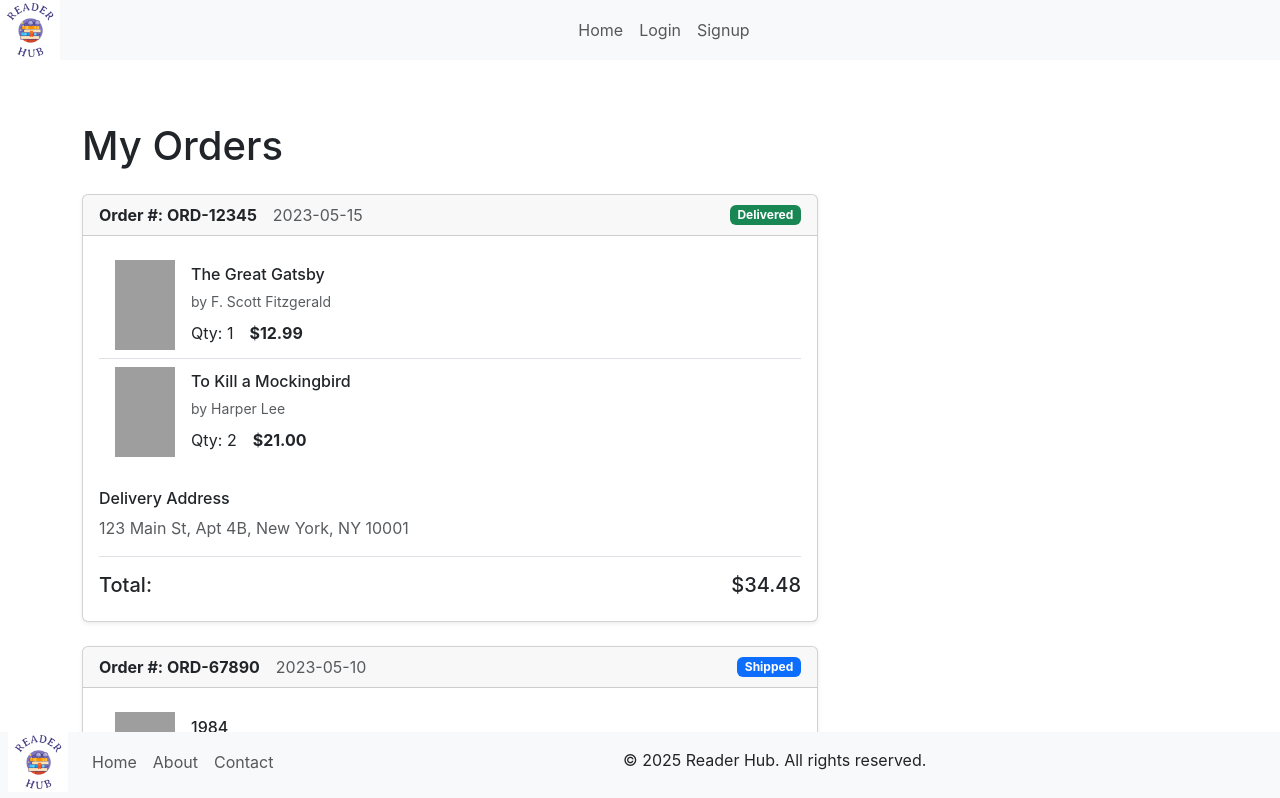
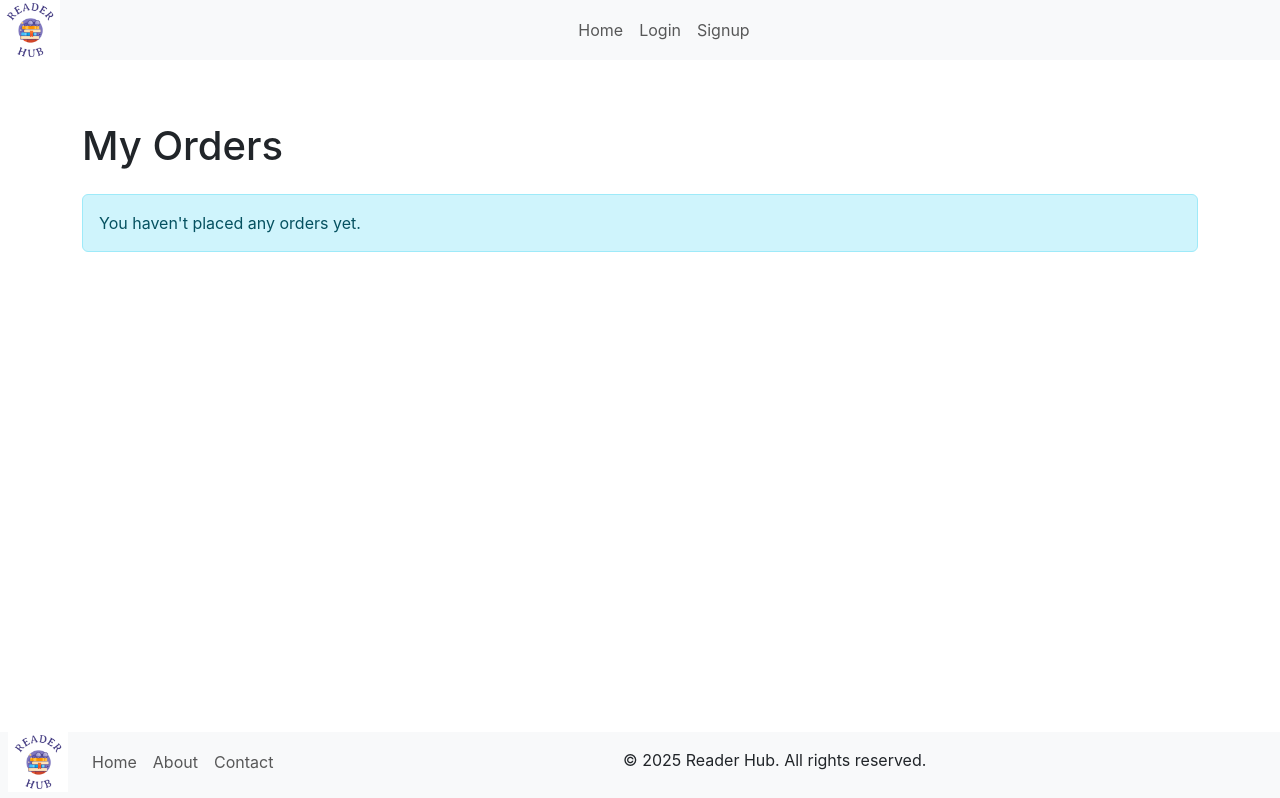
Before and after one commit to ibrahim-shahin23/reader-hub-ui, a React (Vite) app: page /myorders in a window 1280 px wide. Shown: the top 798 px of the page. Built offline with nearby package versions, Linux system fonts and the light colour scheme; grey boxes are pictures that could not be loaded.

Commit message:
feature(cart-checkout-favourite-functionality):implemented cart ,checkout and my orders functionality

```diff
--- a/src/components/Checkout/OrderSummary.tsx
+++ b/src/components/Checkout/OrderSummary.tsx
@@ -1,5 +1,5 @@
 import React from 'react';
-import { Card, ListGroup } from 'react-bootstrap';
+import { Card, ListGroup, Alert } from 'react-bootstrap';
 
 interface OrderItem {
   title: string;
@@ -22,6 +22,10 @@ const OrderSummary: React.FC<OrderProps> = ({ order }) => {
       <Card.Body>
         <h4 className="mb-4">Order Summary</h4>
 
+        {order.items.length === 0 ? (
+          <Alert variant="info">Your cart is empty</Alert>
+        ) : (
+          <>
             <ListGroup variant="flush">
               {order.items.map((item, index) => (
                 <ListGroup.Item key={index} className="d-flex justify-content-between">
@@ -47,6 +51,8 @@ const OrderSummary: React.FC<OrderProps> = ({ order }) => {
                 <span>${order.total.toFixed(2)}</span>
               </div>
             </div>
+          </>
+        )}
       </Card.Body>
     </Card>
   );
--- a/src/components/MyOrders/OrderCard.tsx
+++ b/src/components/MyOrders/OrderCard.tsx
@@ -1,68 +1,71 @@
 import React from 'react';
-import { Card, ListGroup, Badge, Image } from 'react-bootstrap';
+import { Card, ListGroup, Badge } from 'react-bootstrap';
 
-interface OrderItem {
+interface OrderCardProps {
+  order: {
+    orderId: string;
+    date: string;
+    status: string;
+    items: Array<{
       title: string;
       author: string;
       price: number;
       quantity: number;
       coverImage: string;
+    }>;
+    total: number;
+    deliveryAddress: string;
+  };
 }
 
-interface Order {
-  id: string;
-  date: string;
-  status: string;
-  items: OrderItem[];
-  total: number;
-  deliveryAddress: string;
-}
-
-const OrderCard: React.FC<{ order: Order }> = ({ order }) => {
-  const statusVariant = order.status === 'Delivered' ? 'success' :
-                       order.status === 'Shipped' ? 'primary' : 'warning';
-
+const OrderCard: React.FC<OrderCardProps> = ({ order }) => {
   return (
     <Card className="mb-4 shadow-sm">
       <Card.Header className="d-flex justify-content-between align-items-center">
         <div>
-          <span className="fw-bold">Order #: {order.id}</span>
-          <span className="text-muted ms-3">{order.date}</span>
+          <strong>Order #:</strong> {order.orderId}
+          <br />
+          <small className="text-muted">Placed on: {order.date}</small>
         </div>
-        <Badge bg={statusVariant}>{order.status}</Badge>
+        <Badge
+          bg={
+            order.status === 'Delivered' ? 'success' :
+            order.status === 'Shipped' ? 'primary' :
+            'warning'
+          }
+        >
+          {order.status}
+        </Badge>
       </Card.Header>
-
       <Card.Body>
         <ListGroup variant="flush">
           {order.items.map((item, index) => (
             <ListGroup.Item key={index} className="d-flex align-items-center">
-              <Image
+              <img
                 src={item.coverImage}
                 alt={item.title}
-                width={60}
-                height={90}
-                className="me-3"
-                style={{ objectFit: 'cover' }}
+                style={{ width: '50px', marginRight: '15px' }}
               />
               <div className="flex-grow-1">
                 <h6 className="mb-1">{item.title}</h6>
                 <small className="text-muted">by {item.author}</small>
-                <div className="mt-2">
-                  <span className="me-3">Qty: {item.quantity}</span>
-                  <span className="fw-bold">${(item.price * item.quantity).toFixed(2)}</span>
               </div>
+              <div className="text-end">
+                <div>${item.price.toFixed(2)} x {item.quantity}</div>
+                <strong>${(item.price * item.quantity).toFixed(2)}</strong>
               </div>
             </ListGroup.Item>
           ))}
         </ListGroup>
 
-        <div className="mt-4">
-          <h6>Delivery Address</h6>
-          <p className="text-muted">{order.deliveryAddress}</p>
-
-          <div className="d-flex justify-content-between border-top pt-3">
-            <h5>Total:</h5>
-            <h5>${order.total.toFixed(2)}</h5>
+        <div className="mt-3">
+          <div className="d-flex justify-content-between fw-bold">
+            <span>Total:</span>
+            <span>${order.total.toFixed(2)}</span>
+          </div>
+          <div className="mt-2">
+            <strong>Delivery Address:</strong>
+            <p>{order.deliveryAddress}</p>
           </div>
         </div>
       </Card.Body>
--- a/src/pages/CartPage.tsx
+++ b/src/pages/CartPage.tsx
@@ -7,6 +7,7 @@ import {
   decreaseQuantity,
   removeFromCart
 } from '../redux/slices/cartSlice';
+import { Link } from 'react-router-dom';
 
 const CartPage = () => {
   const dispatch = useAppDispatch();
@@ -122,14 +123,15 @@ const CartPage = () => {
                   </div>
                 </div>
 
+                <Link to="/checkout">
                   <Button
                     variant="primary"
                     size="lg"
                     className="w-100 py-3 fw-bold"
-                  href="/checkout"
                   >
                     Proceed to Checkout
                   </Button>
+                </Link>
               </div>
 
               <div className="mt-4">
--- a/src/pages/CheckoutPage.tsx
+++ b/src/pages/CheckoutPage.tsx
@@ -3,18 +3,25 @@ import { Container, Row, Col } from 'react-bootstrap';
 import CheckoutForm from '../components/Checkout/CheckoutForm';
 import OrderSummary from '../components/Checkout/OrderSummary';
 import PaymentDetails from '../components/Checkout/PaymentDetails';
+import { useAppSelector } from '../redux/hooks';
 
 const CheckoutPage = () => {
-  // Mock order data
+  const cartItems = useAppSelector((state) => state.cart.items);
+
+  // Calculate totals
+  const subtotal = cartItems.reduce((sum, item) => sum + (item.price * item.quantity), 0);
+  const deliveryFee = 3.99;
+  const total = subtotal + deliveryFee;
+
   const order = {
-    items: [
-      { title: "The Great Gatsby", quantity: 1, price: 12.99 },
-      { title: "To Kill a Mockingbird", quantity: 2, price: 10.50 },
-      { title: "1984", quantity: 1, price: 9.99 }
-    ],
-    subtotal: 43.98,
-    deliveryFee: 3.99,
-    total: 47.97
+    items: cartItems.map(item => ({
+      title: item.title,
+      quantity: item.quantity,
+      price: item.price
+    })),
+    subtotal,
+    deliveryFee,
+    total
   };
 
   return (
--- a/src/pages/MyOrdersPage.tsx
+++ b/src/pages/MyOrdersPage.tsx
@@ -1,60 +1,26 @@
 import React from 'react';
-import { Container, Row, Col } from 'react-bootstrap';
+import { Container, Row, Col, Alert } from 'react-bootstrap';
 import OrderCard from '../components/MyOrders/OrderCard';
+import { useAppSelector } from '../redux/hooks';
 
 const MyOrdersPage = () => {
-  // Mock orders data
-  const orders = [
-    {
-      id: 'ORD-12345',
-      date: '2023-05-15',
-      status: 'Delivered',
-      items: [
-        {
-          title: "The Great Gatsby",
-          author: "F. Scott Fitzgerald",
-          price: 12.99,
-          quantity: 1,
-          coverImage: "https://m.media-amazon.com/images/I/71FTb9X6wsL._AC_UF1000,1000_QL80_.jpg"
-        },
-        {
-          title: "To Kill a Mockingbird",
-          author: "Harper Lee",
-          price: 10.50,
-          quantity: 2,
-          coverImage: "https://m.media-amazon.com/images/I/71FxgtFKcQL._AC_UF1000,1000_QL80_.jpg"
-        }
-      ],
-      total: 34.48,
-      deliveryAddress: "123 Main St, Apt 4B, New York, NY 10001"
-    },
-    {
-      id: 'ORD-67890',
-      date: '2023-05-10',
-      status: 'Shipped',
-      items: [
-        {
-          title: "1984",
-          author: "George Orwell",
-          price: 9.99,
-          quantity: 1,
-          coverImage: "https://m.media-amazon.com/images/I/81WunXq0HjL._AC_UF1000,1000_QL80_.jpg"
-        }
-      ],
-      total: 13.98,
-      deliveryAddress: "123 Main St, Apt 4B, New York, NY 10001"
-    }
-  ];
+  const orders = useAppSelector((state) => state.orders.orders);
 
   return (
     <Container className="my-5 py-4">
       <h1 className="mb-4">My Orders</h1>
 
       <Row>
-        <Col lg={8}>
-          {orders.map((order) => (
-            <OrderCard key={order.id} order={order} />
-          ))}
+        <Col lg={12}>
+          {orders.length === 0 ? (
+            <Alert variant="info">
+              You haven't placed any orders yet.
+            </Alert>
+          ) : (
+            orders.map((order) => (
+              <OrderCard key={order.orderId} order={order} />
+            ))
+          )}
         </Col>
       </Row>
     </Container>
--- a/src/redux/slices/cartSlice.ts
+++ b/src/redux/slices/cartSlice.ts
@@ -1,16 +1,14 @@
 import { createSlice, PayloadAction } from '@reduxjs/toolkit';
 
-interface Book {
+// Export the CartItem interface
+export interface CartItem {
   id: number | string;
   title: string;
   author: string;
   publisher: string;
   price: number;
+  quantity: number;
   coverImage: string;
-}
-
-interface CartItem extends Book {
-  quantity: number;
 }
 
 interface CartState {
@@ -36,15 +34,6 @@ const initialState: CartState = {
       price: 10.50,
       quantity: 2,
       coverImage: "https://m.media-amazon.com/images/I/71FxgtFKcQL._AC_UF1000,1000_QL80_.jpg"
-    },
-    {
-      id: 3,
-      title: "1984",
-      author: "George Orwell",
-      publisher: "Secker & Warburg",
-      price: 9.99,
-      quantity: 1,
-      coverImage: "https://m.media-amazon.com/images/I/81WunXq0HjL._AC_UF1000,1000_QL80_.jpg"
     }
   ],
 };
@@ -53,7 +42,7 @@ const cartSlice = createSlice({
   name: 'cart',
   initialState,
   reducers: {
-    addToCart: (state, action: PayloadAction<Book>) => {
+    addToCart: (state, action: PayloadAction<CartItem>) => {
       const existingItem = state.items.find(item => item.id === action.payload.id);
       if (existingItem) {
         existingItem.quantity += 1;
--- /dev/null
+++ b/src/redux/slices/ordersSlice.ts
@@ -0,0 +1,69 @@
+import { createSlice, PayloadAction } from '@reduxjs/toolkit';
+import { CartItem } from './cartSlice';
+
+interface OrderItem {
+  orderId: string;
+  date: string;
+  status: string;
+  items: Array<{
+    title: string;
+    author: string;
+    price: number;
+    quantity: number;
+    coverImage: string;
+  }>;
+  total: number;
+  deliveryAddress: string;
+}
+
+interface OrdersState {
+  orders: OrderItem[];
+}
+
+const initialState: OrdersState = {
+  orders: [],
+};
+
+const ordersSlice = createSlice({
+  name: 'orders',
+  initialState,
+  reducers: {
+    addOrder: (state, action: PayloadAction<{
+      items: CartItem[];
+      deliveryAddress: string;
+    }>) => {
+      const subtotal = action.payload.items.reduce(
+        (sum, item) => sum + (item.price * item.quantity), 0
+      );
+      const deliveryFee = 3.99;
+
+      const newOrder: OrderItem = {
+        orderId: `ORD-${Date.now()}`,
+        date: new Date().toISOString().split('T')[0],
+        status: 'Processing',
+        items: action.payload.items.map(item => ({
+          title: item.title,
+          author: item.author,
+          price: item.price,
+          quantity: item.quantity,
+          coverImage: item.coverImage
+        })),
+        total: subtotal + deliveryFee,
+        deliveryAddress: action.payload.deliveryAddress
+      };
+      state.orders.push(newOrder);
+    },
+    updateOrderStatus: (state, action: PayloadAction<{
+      orderId: string;
+      status: string;
+    }>) => {
+      const order = state.orders.find(o => o.orderId === action.payload.orderId);
+      if (order) {
+        order.status = action.payload.status;
+      }
+    },
+  },
+});
+
+export const { addOrder, updateOrderStatus } = ordersSlice.actions;
+export default ordersSlice.reducer;
--- a/src/redux/store.ts
+++ b/src/redux/store.ts
@@ -1,11 +1,13 @@
 import { configureStore } from '@reduxjs/toolkit';
 import cartReducer from './slices/cartSlice';
 import favoritesReducer from './slices/favoritesSlice';
+import ordersReducer from './slices/ordersSlice';
 
 export const store = configureStore({
   reducer: {
     cart: cartReducer,
     favorites: favoritesReducer,
+    orders: ordersReducer,
   },
 });
 
```
Also changed, not shown: src/components/Checkout/PaymentDetails.tsx (+41 -25 lines). Lines whose indentation alone changed are shown as unchanged.
